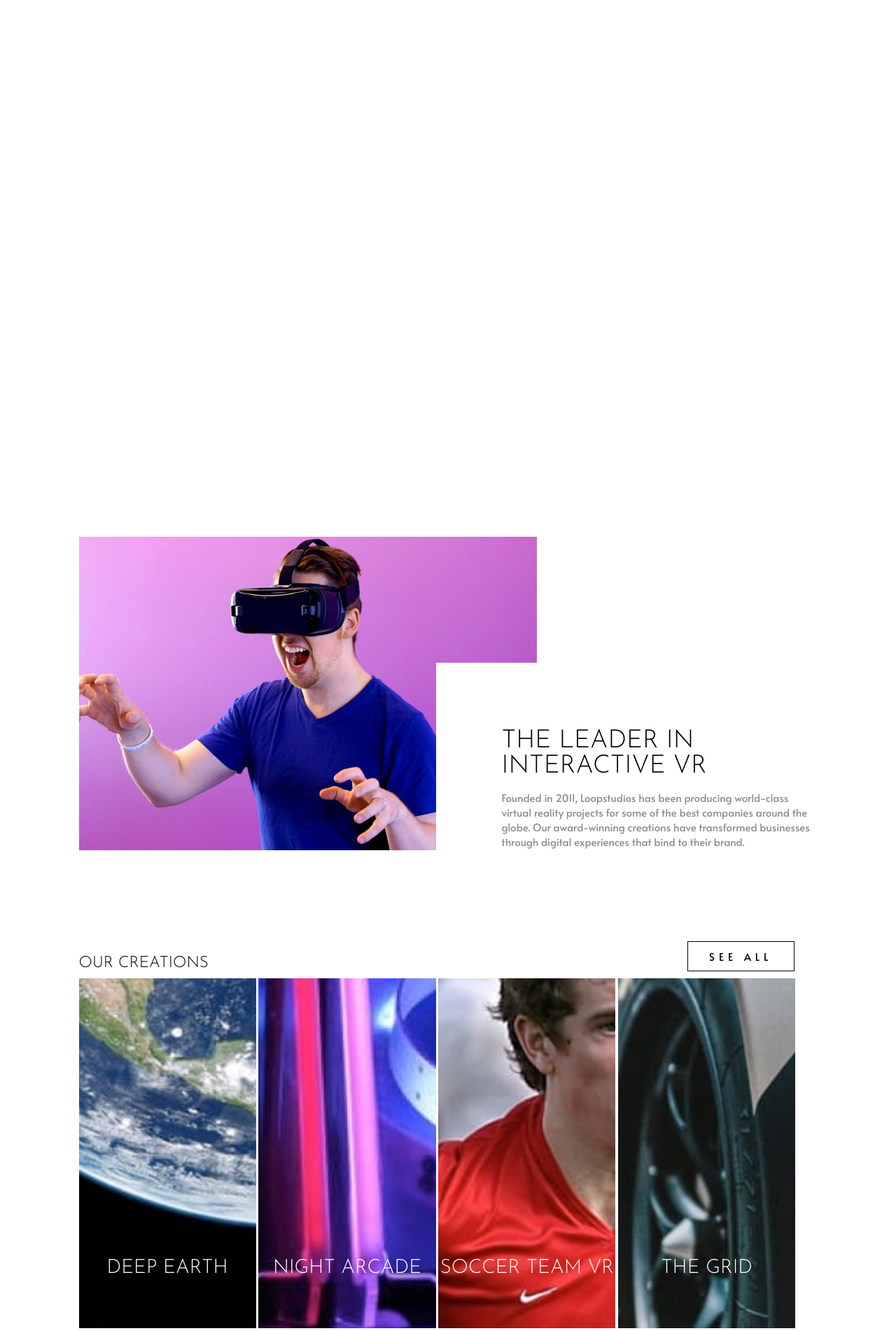
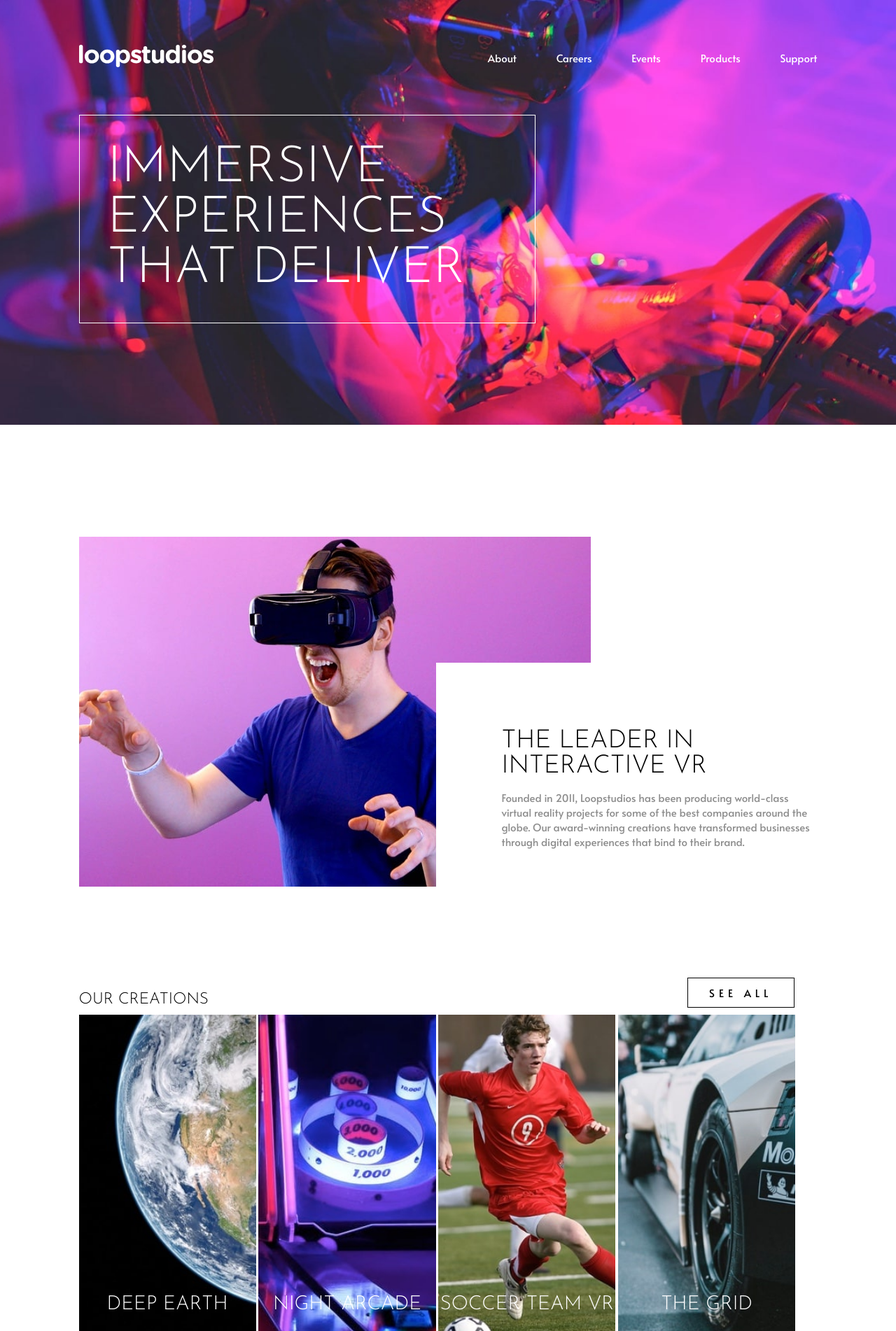
Before and after one commit to arysofyan/loopstudios, a plain HTML site: page index.html in a window 1280 px wide. Shown: the top 1902 px of the page at 70% size. Drawn offline with Linux system fonts and the light colour scheme.

Commit message:
Upload
Upload

```diff
--- a/sass/main.scss
+++ b/sass/main.scss
@@ -12,6 +12,17 @@ $img-item: (
 	6: "../images/mobile/image-pocket-borealis.jpg",
 	7: "../images/mobile/image-curiosity.jpg",
 	8: "../images/mobile/image-fisheye.jpg",
+);
+
+$img-item-desktop: (
+	1: "../images/desktop/image-deep-earth.jpg",
+	2: "../images/desktop/image-night-arcade.jpg",
+	3: "../images/desktop/image-soccer-team.jpg",
+	4: "../images/desktop/image-grid.jpg",
+	5: "../images/desktop/image-from-above.jpg",
+	6: "../images/desktop/image-pocket-borealis.jpg",
+	7: "../images/desktop/image-curiosity.jpg",
+	8: "../images/desktop/image-fisheye.jpg",
 );
 
 @import url("https://fonts.googleapis.com/css2?family=Alata&display=swap");
@@ -149,7 +160,7 @@ img {
 	}
 
 	.jumbotron {
-		background-image: url("images/desktop/image-hero.jpg");
+		background-image: url("../images/desktop/image-hero.jpg");
 		background-repeat: none;
 		background-position: center;
 		background-size: cover;
@@ -208,6 +219,10 @@ img {
 		text-align: left;
 		position: relative;
 
+		img {
+			content: url("../images/desktop/image-interactive.jpg");
+		}
+
 		.item {
 			display: inline-block;
 			vertical-align: top;
@@ -219,6 +234,14 @@ img {
 				height: 500px;
 				text-align: center;
 				padding-top: 400px;
+			}
+
+			@each $index, $image in $img-item-desktop {
+				&:nth-child(#{$index}) {
+					.img-item {
+						background-image: url(#{$image});
+					}
+				}
 			}
 		}
 		.btn {
--- a/sass/modules/_header.scss
+++ b/sass/modules/_header.scss
@@ -1,5 +1,5 @@
 .jumbotron {
-	background-image: url("images/mobile/image-hero.jpg");
+	background-image: url("../images/mobile/image-hero.jpg");
 	padding-bottom: 288px;
 	margin-bottom: 160px;
 
```
Also changed, not shown: sass/main.css, 1 other file.
